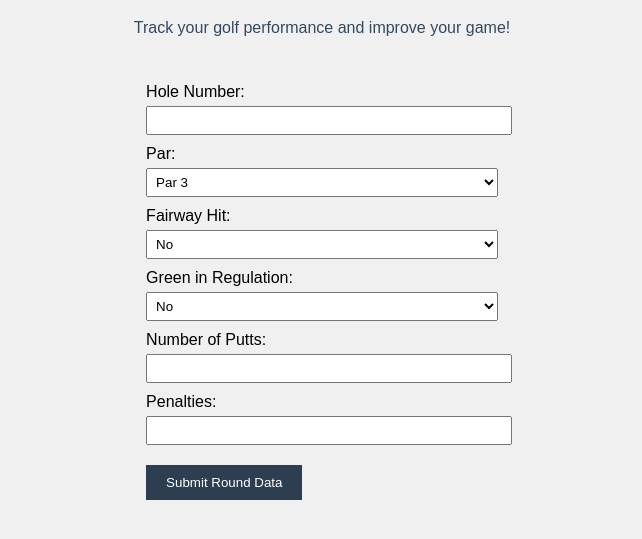
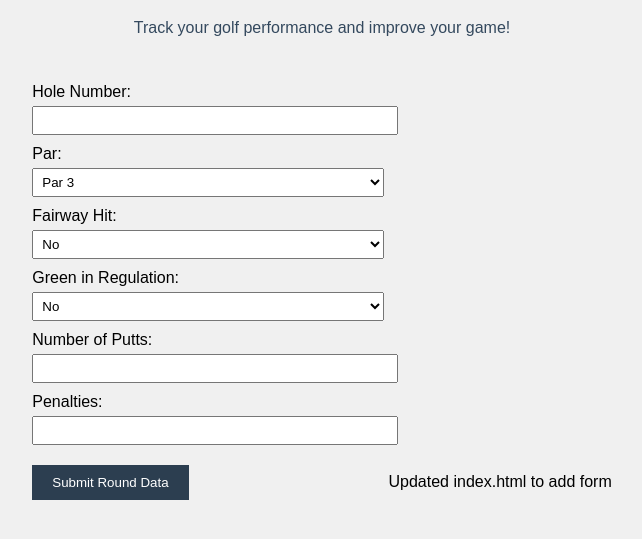
Before and after one commit to Patu-code/Golf-stat-Cobram, a plain HTML site: page index.html in a window 1280 px wide. Shown: the part 119-658 px from the top of the page, without its empty margins (318-960 px from the left). Drawn offline with Linux system fonts and the light colour scheme.

Commit message:
Update index.html

```diff
--- a/index.html
+++ b/index.html
@@ -77,3 +77,4 @@
     </form>
 </body>
 </html>
+Updated index.html to add form
```
